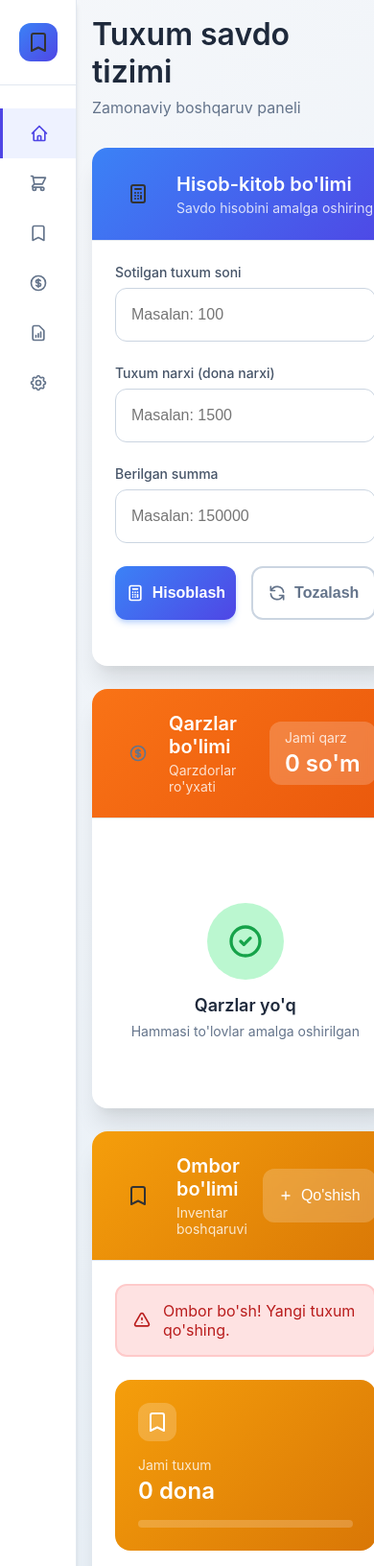
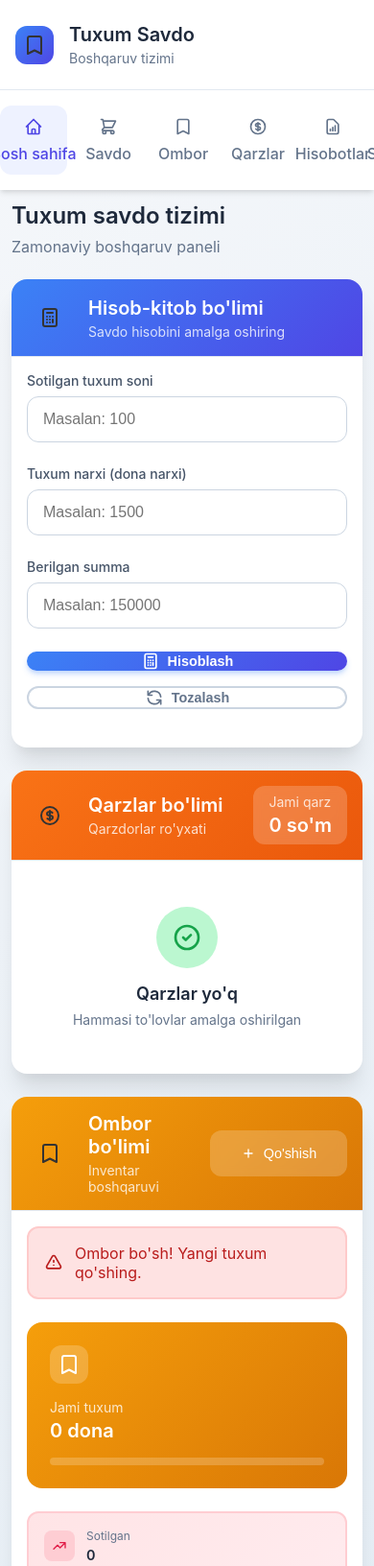
Before and after one commit to kamoliddinde/hisob-tuxum, a plain HTML site: page index.html in a window 390 px wide. Shown: the top 1632 px of the page at 96% size. Drawn offline with Linux system fonts and the light colour scheme.

Commit message:
Add files via upload

```diff
--- a/styles.css
+++ b/styles.css
@@ -10,27 +10,48 @@ body {
     background: linear-gradient(135deg, #f5f7fa 0%, #e4edf5 100%);
     color: #333;
     min-height: 100vh;
+    font-size: 16px; /* Better readability on mobile */
 }
 
 /* Layout */
 .app {
     display: flex;
     min-height: 100vh;
+    flex-direction: column;
+}
+
+@media (min-width: 768px) {
+    .app {
+        flex-direction: row;
+    }
 }
 
 .sidebar {
-    width: 280px;
+    width: 100%;
     background: white;
-    border-right: 1px solid #e2e8f0;
+    border-right: none;
     box-shadow: 0 4px 6px -1px rgba(0, 0, 0, 0.1), 0 2px 4px -1px rgba(0, 0, 0, 0.06);
     z-index: 10;
     flex-shrink: 0;
 }
 
+@media (min-width: 768px) {
+    .sidebar {
+        width: 280px;
+        border-right: 1px solid #e2e8f0;
+    }
+}
+
 .main-content {
     flex: 1;
-    padding: 2rem;
+    padding: 1rem;
     overflow-y: auto;
+}
+
+@media (min-width: 768px) {
+    .main-content {
+        padding: 2rem;
+    }
 }
 
 .container {
@@ -40,11 +61,17 @@ body {
 
 /* Sidebar Styles */
 .sidebar-header {
-    padding: 2rem 1.5rem;
+    padding: 1.5rem 1rem;
     border-bottom: 1px solid #e2e8f0;
     display: flex;
     align-items: center;
     gap: 1rem;
+}
+
+@media (min-width: 768px) {
+    .sidebar-header {
+        padding: 2rem 1.5rem;
+    }
 }
 
 .logo {
@@ -70,18 +97,44 @@ body {
 }
 
 .sidebar-menu {
-    padding: 1.5rem 0;
+    padding: 1rem 0;
+    display: flex;
+    overflow-x: auto;
+    gap: 0.5rem;
+    padding-bottom: 1rem;
+}
+
+@media (min-width: 768px) {
+    .sidebar-menu {
+        display: block;
+        padding: 1.5rem 0;
+        overflow-x: visible;
+    }
 }
 
 .menu-item {
     display: flex;
+    flex-direction: column;
     align-items: center;
-    gap: 1rem;
-    padding: 0.75rem 1.5rem;
+    gap: 0.5rem;
+    padding: 0.75rem 1rem;
     cursor: pointer;
     transition: all 0.2s ease;
     color: #64748b;
     font-weight: 500;
+    white-space: nowrap;
+    border-radius: 0.75rem;
+    min-width: 70px;
+}
+
+@media (min-width: 768px) {
+    .menu-item {
+        flex-direction: row;
+        gap: 1rem;
+        padding: 0.75rem 1.5rem;
+        border-radius: 0;
+        min-width: unset;
+    }
 }
 
 .menu-item:hover {
@@ -92,7 +145,12 @@ body {
 .menu-item.active {
     background-color: #eef2ff;
     color: #4f46e5;
-    border-left: 3px solid #4f46e5;
+}
+
+@media (min-width: 768px) {
+    .menu-item.active {
+        border-left: 3px solid #4f46e5;
+    }
 }
 
 .menu-item .icon {
@@ -102,11 +160,11 @@ body {
 
 /* Header */
 .header {
-    margin-bottom: 2rem;
+    margin-bottom: 1.5rem;
 }
 
 .header h1 {
-    font-size: 2rem;
+    font-size: 1.75rem;
     font-weight: 600;
     color: #1e293b;
     margin-bottom: 0.5rem;
@@ -117,13 +175,19 @@ body {
     color: #64748b;
 }
 
+@media (min-width: 768px) {
+    .header h1 {
+        font-size: 2rem;
+    }
+}
+
 /* Alert */
 .alert {
     background: linear-gradient(135deg, #fee2e2 0%, #fed7d7 100%);
     border: 2px solid #fecaca;
     border-radius: 1rem;
     padding: 1.5rem;
-    margin-bottom: 2rem;
+    margin-bottom: 1.5rem;
     box-shadow: 0 10px 15px -3px rgba(0, 0, 0, 0.1), 0 4px 6px -2px rgba(0, 0, 0, 0.05);
 }
 
@@ -168,9 +232,17 @@ body {
 
 /* Grid Layout */
 .grid {
-    display: grid;
-    grid-template-columns: 1fr 1fr;
+    display: flex;
+    flex-direction: column;
     gap: 1.5rem;
+}
+
+@media (min-width: 1024px) {
+    .grid {
+        display: grid;
+        grid-template-columns: 1fr 1fr;
+        gap: 1.5rem;
+    }
 }
 
 .left-column {
@@ -239,9 +311,15 @@ body {
 
 .form-grid {
     display: grid;
-    grid-template-columns: 1fr 1fr;
+    grid-template-columns: 1fr;
     gap: 1.5rem;
     margin-bottom: 1.5rem;
+}
+
+@media (min-width: 768px) {
+    .form-grid {
+        grid-template-columns: 1fr 1fr;
+    }
 }
 
 .form-group {
@@ -251,7 +329,13 @@ body {
 }
 
 .form-group.full-width {
-    grid-column: span 2;
+    grid-column: span 1;
+}
+
+@media (min-width: 768px) {
+    .form-group.full-width {
+        grid-column: span 2;
+    }
 }
 
 .form-group label {
@@ -291,8 +375,16 @@ body {
 
 .form-actions {
     display: flex;
+    flex-direction: column;
     gap: 1rem;
     margin-bottom: 1.5rem;
+}
+
+@media (min-width: 768px) {
+    .form-actions {
+        flex-direction: row;
+        gap: 1rem;
+    }
 }
 
 .btn {
@@ -308,6 +400,13 @@ body {
     cursor: pointer;
     transition: all 0.2s ease;
     border: none;
+    width: 100%;
+}
+
+@media (min-width: 768px) {
+    .btn {
+        width: auto;
+    }
 }
 
 .btn.primary {
@@ -352,8 +451,14 @@ body {
 
 .results-grid {
     display: grid;
-    grid-template-columns: 1fr 1fr;
+    grid-template-columns: 1fr;
     gap: 1rem;
+}
+
+@media (min-width: 768px) {
+    .results-grid {
+        grid-template-columns: 1fr 1fr;
+    }
 }
 
 .result-card {
@@ -372,12 +477,12 @@ body {
 
 .debt {
     background: linear-gradient(135deg, #ef4444 0%, #dc2626 100%);
-    grid-column: span 2;
+    grid-column: span 1;
 }
 
 .paid-debt {
     background: linear-gradient(135deg, #06b6d4 0%, #0891b2 100%);
-    grid-column: span 2;
+    grid-column: span 1;
 }
 
 .result-label {
@@ -417,12 +522,12 @@ body {
 
 .no-debts {
     text-align: center;
-    padding: 3rem 1rem;
+    padding: 2rem 1rem;
 }
 
 .no-debts-icon {
-    width: 5rem;
-    height: 5rem;
+    width: 4rem;
+    height: 4rem;
     background-color: #bbf7d0;
     border-radius: 50%;
     display: flex;
@@ -432,8 +537,8 @@ body {
 }
 
 .no-debts-icon .icon {
-    width: 2.5rem;
-    height: 2.5rem;
+    width: 2rem;
+    height: 2rem;
     color: #16a34a;
 }
 
@@ -449,7 +554,7 @@ body {
     color: #64748b;
 }
 
-.debts-header {
+.debts-header-content {
     display: flex;
     align-items: center;
     gap: 0.5rem;
@@ -458,7 +563,7 @@ body {
     margin-bottom: 1rem;
 }
 
-.debts-header .icon {
+.debts-header-content .icon {
     width: 1.25rem;
     height: 1.25rem;
 }
@@ -493,6 +598,9 @@ body {
     font-weight: 600;
     color: #1e293b;
     margin-bottom: 0.25rem;
+    display: flex;
+    align-items: center;
+    gap: 0.5rem;
 }
 
 .debt-badge {
@@ -514,6 +622,7 @@ body {
     font-weight: 600;
     color: #c2410c;
     margin-right: 1rem;
+    font-size: 1rem;
 }
 
 .remove-debt {
@@ -613,6 +722,7 @@ body {
     cursor: pointer;
     transition: all 0.2s ease;
     backdrop-filter: blur(4px);
+    font-size: 0.9rem;
 }
 
 .add-inventory:hover {
@@ -718,9 +828,15 @@ body {
 
 .stats-grid {
     display: grid;
-    grid-template-columns: 1fr 1fr;
+    grid-template-columns: 1fr;
     gap: 1rem;
     margin-bottom: 1.5rem;
+}
+
+@media (min-width: 768px) {
+    .stats-grid {
+        grid-template-columns: 1fr 1fr;
+    }
 }
 
 .stat-card {
@@ -826,57 +942,47 @@ body {
     stroke-width: 1.5;
 }
 
-/* Responsive */
-@media (max-width: 1200px) {
-    .grid {
-        grid-template-columns: 1fr;
+/* Responsive improvements for small screens */
+@media (max-width: 480px) {
+    .main-content {
+        padding: 0.75rem;
     }
 
-    .sidebar {
-        width: 80px;
-    }
-
-    .app-title, .menu-item span {
-        display: none;
-    }
-
-    .sidebar-header {
-        justify-content: center;
-        padding: 1.5rem 0;
-    }
-
-    .logo {
-        margin: 0;
-    }
-
-    .sidebar-menu .menu-item {
-        justify-content: center;
-        padding: 1rem;
-    }
-}
-
-@media (max-width: 768px) {
-    .main-content {
+    .card-content {
         padding: 1rem;
     }
 
-    .form-grid {
-        grid-template-columns: 1fr;
+    .card-header {
+        padding: 1rem;
     }
 
-    .form-group.full-width {
-        grid-column: span 1;
+    .header h1 {
+        font-size: 1.5rem;
     }
 
-    .results-grid {
-        grid-template-columns: 1fr;
+    .form-group input {
+        height: 3rem;
+        font-size: 1rem;
     }
 
-    .debt, .paid-debt {
-        grid-column: span 1;
+    .btn {
+        height: 3rem;
+        font-size: 0.9rem;
     }
 
-    .stats-grid {
-        grid-template-columns: 1fr;
+    .inventory-value, .cash-value, .debt-value {
+        font-size: 1.25rem;
+    }
+
+    .stat-value {
+        font-size: 0.9rem;
+    }
+
+    .debt-name {
+        font-size: 0.9rem;
+    }
+
+    .debt-amount {
+        font-size: 0.9rem;
     }
 }
```
